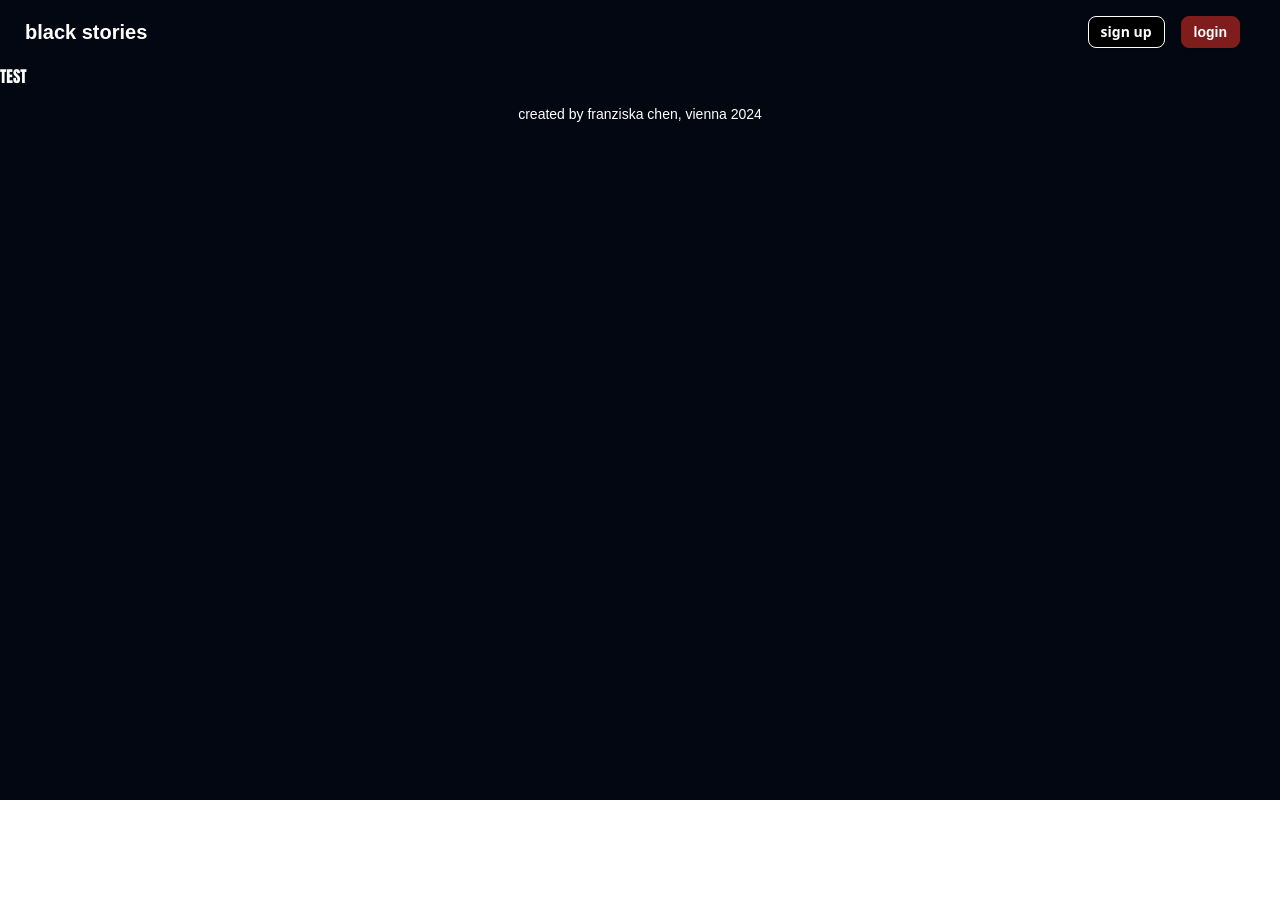
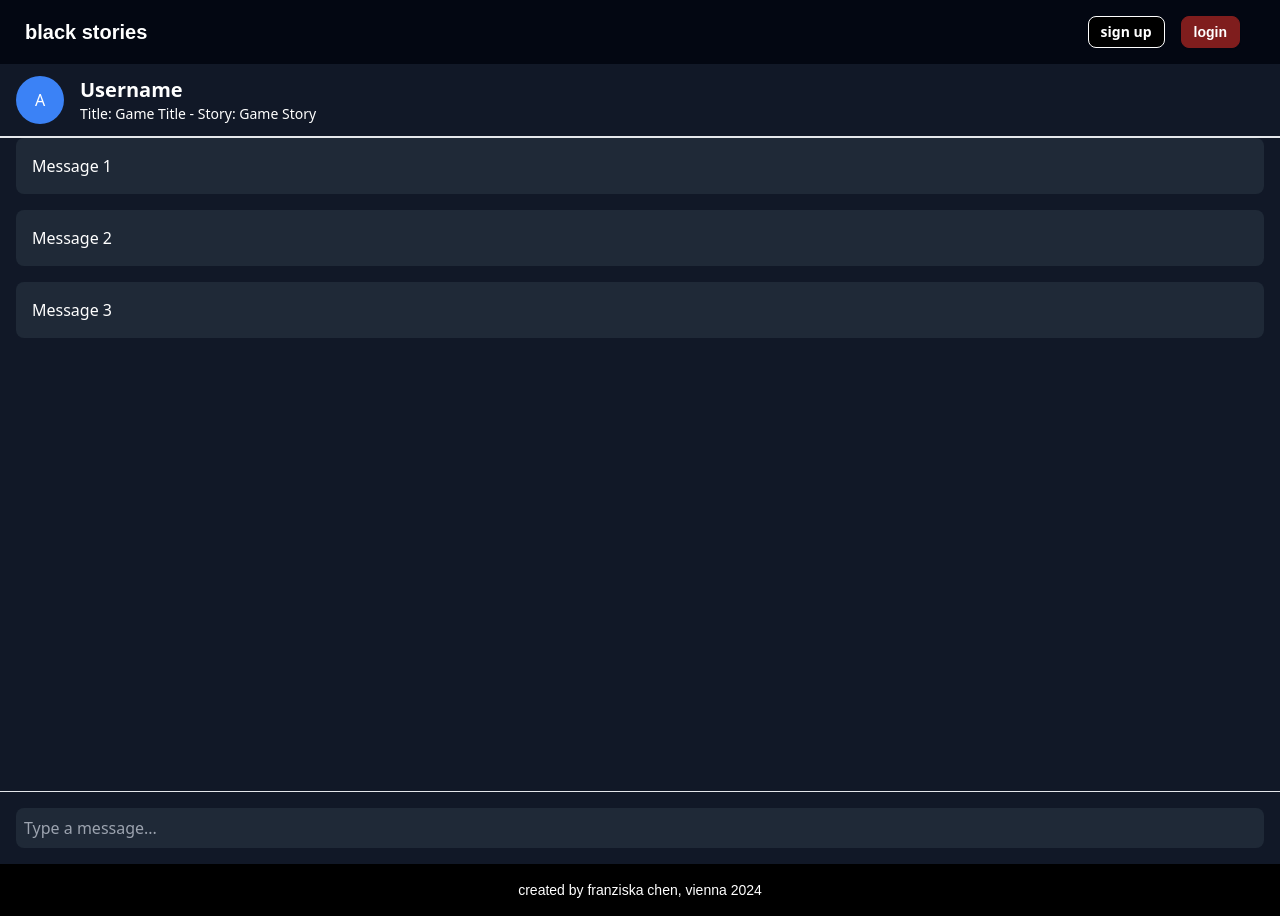
Before and after one commit to chenfran/nextjs_final_project, a Next.js app: page /test in a window 1280 px wide. Before the commit the page ends 800 px from the top, so only its background shows below. Built offline with nearby package versions, Linux system fonts and the light colour scheme; no server answers; a web font is replaced by a local one; what dotenv-safe would draw is missing.

Commit message:
Add styling

```diff
--- a/app/(auth)/login/LoginForm.tsx
+++ b/app/(auth)/login/LoginForm.tsx
@@ -42,7 +42,7 @@ export default function LoginForm(props: Props) {
   }
 
   return (
-    <div className="flex flex-col justify-start text-center pt-4 min-h-screen">
+    <div className="flex flex-col justify-start text-center pt-4 h-full">
       <div className="mb-10">
         <h1 className="text-4xl font-bold text-white font-tt mb-2">login</h1>
         <span className="text-white">
--- a/app/(auth)/register/RegisterForm.tsx
+++ b/app/(auth)/register/RegisterForm.tsx
@@ -37,7 +37,7 @@ export default function RegisterForm() {
   }
 
   return (
-    <div className="flex flex-col justify-start text-center pt-4 font-tt min-h-screen">
+    <div className="flex flex-col justify-start text-center pt-4 font-tt h-full">
       <div className="mb-10">
         <h1 className="text-4xl font-bold text-white font-tt mb-2">
           create an account for free
--- a/app/components/Footer.tsx
+++ b/app/components/Footer.tsx
@@ -1,6 +1,6 @@
 export default function Footer() {
   return (
-    <footer className="footer footer-center bg-gray-950 text-white p-4">
+    <footer className="footer footer-center bg-black text-white p-4">
       <aside>
         <p>created by franziska chen, vienna 2024</p>
       </aside>
--- a/app/games-list/page.tsx
+++ b/app/games-list/page.tsx
@@ -6,7 +6,7 @@ export default async function SideBarGameList() {
   const games = await getGamesInsecure();
 
   return (
-    <div className="flex flex-col items-center justify-start min-h-screen bg-black p-8 relative">
+    <div className="flex flex-col items-center justify-start h-full bg-black p-8 relative">
       <h1 className="text-white text-6xl mb-12 z-10">list of active games</h1>
       <div className="flex w-full max-w-6xl space-x-8 z-10">
         <div className="w-2/3">
--- a/app/games/NewGameForm.tsx
+++ b/app/games/NewGameForm.tsx
@@ -11,7 +11,7 @@ export default function NewGameForm() {
   const router = useRouter();
 
   return (
-    <div className="flex flex-col justify-start text-center pt-4 min-h-screen">
+    <div className="flex flex-col justify-start text-center pt-4 h-full">
       <h1 className="text-4xl font-bold mb-8 text-white font-tt">
         create a new game
       </h1>
--- a/app/games/[gameId]/page.tsx
+++ b/app/games/[gameId]/page.tsx
@@ -35,10 +35,10 @@ export default async function GamePage(props: Props) {
   if (!singleGame) {
     return (
       <div className="flex flex-col justify-center text-center pt-4">
-        <h1 className="text-4xl text-red-900 font-bold mb-8 font-tt">
+        <h1 className="text-4xl text-red-500 font-bold mb-8 font-tt">
           no game available
         </h1>
-        <Link className="text-red-900 mb-8 text-2xl" href="/games">
+        <Link className="text-red-500 mb-8 text-2xl" href="/games">
           please create a new game
           <div className="flex justify-center w-full mt-10">
             <button className="btn bg-white text-black gap-2 hover:bg-red-950 hover:text-white hover:border-red-950">
@@ -54,7 +54,7 @@ export default async function GamePage(props: Props) {
   const params = await getMessagesInsecure(Number(props.params.gameId));
 
   return (
-    <div className="flex flex-col h-screen max-h-screen ml-4 mr-4">
+    <div className="flex flex-col h-screen ml-4 mr-4">
       <div className="flex sm:items-center justify-between py-3 border-b-2 border-gray-200">
         <div className="relative flex items-center space-x-4">
           <div className="relative">
@@ -68,7 +68,7 @@ export default async function GamePage(props: Props) {
                 {user.username}
               </span>
             </div>
-            <span className="text-sm text-white font-tt">
+            <span className="text-lg text-white font-tt">
               Title: {singleGame.title} - Story: {singleGame.story}
             </span>
           </div>
--- a/app/layout.tsx
+++ b/app/layout.tsx
@@ -27,12 +27,12 @@ export default function RootLayout({
 }>) {
   return (
     <html lang="en">
-      <body className={`${geistSans.variable} ${geistMono.variable}`}>
-        <div className="flex flex-col bg-gray-950 min-h-screen">
-          <Navbar />
-          {children}
-          <Footer />
-        </div>
+      <body
+        className={`${geistSans.variable} ${geistMono.variable} bg-black min-h-screen flex flex-col`}
+      >
+        <Navbar />
+        <main className="flex-1 overflow-y-auto">{children}</main>
+        <Footer />
       </body>
     </html>
   );
--- a/app/page.tsx
+++ b/app/page.tsx
@@ -1,12 +1,10 @@
-// pages/index.js
-import Head from 'next/head';
 import Image from 'next/image';
 import Link from 'next/link';
 
 export default function Home() {
   return (
     <div>
-      <div className="flex flex-col min-h-screen items-center justify-center bg-black text-white px-4">
+      <div className="flex flex-col h-full items-center justify-center bg-black text-white px-4">
         <div
           className="relative w-full max-w-6xl flex flex-col md:flex-row items-center rounded-lg p-6 md:p-8 bg-black bg-opacity-50 shadow-lg"
           style={{ minHeight: '80vh' }}
--- a/app/test/page.tsx
+++ b/app/test/page.tsx
@@ -1,3 +1,38 @@
 export default function Test() {
-  return <h1 className="text-white">TEST</h1>;
+  return (
+    <div className="bg-gray-900 text-white h-screen flex flex-col">
+      <div className="flex items-center justify-between py-3 border-b-2 border-gray-200 px-4">
+        <div className="flex items-center space-x-4">
+          <div className="relative">
+            <div className="relative w-8 h-8 sm:w-12 sm:h-12 bg-blue-500 rounded-full flex items-center justify-center text-white">
+              A
+            </div>
+          </div>
+          <div className="flex flex-col leading-tight">
+            <div className="text-xl flex items-center">
+              <span className="text-white mr-3 font-semibold">Username</span>
+            </div>
+            <span className="text-sm text-white">
+              Title: Game Title - Story: Game Story
+            </span>
+          </div>
+        </div>
+      </div>
+
+      <div className="flex-1 overflow-y-auto px-4">
+        <div className="space-y-4">
+          <div className="bg-gray-800 p-4 rounded-lg">Message 1</div>
+          <div className="bg-gray-800 p-4 rounded-lg">Message 2</div>
+          <div className="bg-gray-800 p-4 rounded-lg">Message 3</div>
+        </div>
+      </div>
+
+      <div className="border-t border-gray-200 p-4">
+        <input
+          className="w-full p-2 rounded-lg bg-gray-800 text-white"
+          placeholder="Type a message..."
+        />
+      </div>
+    </div>
+  );
 }
```
